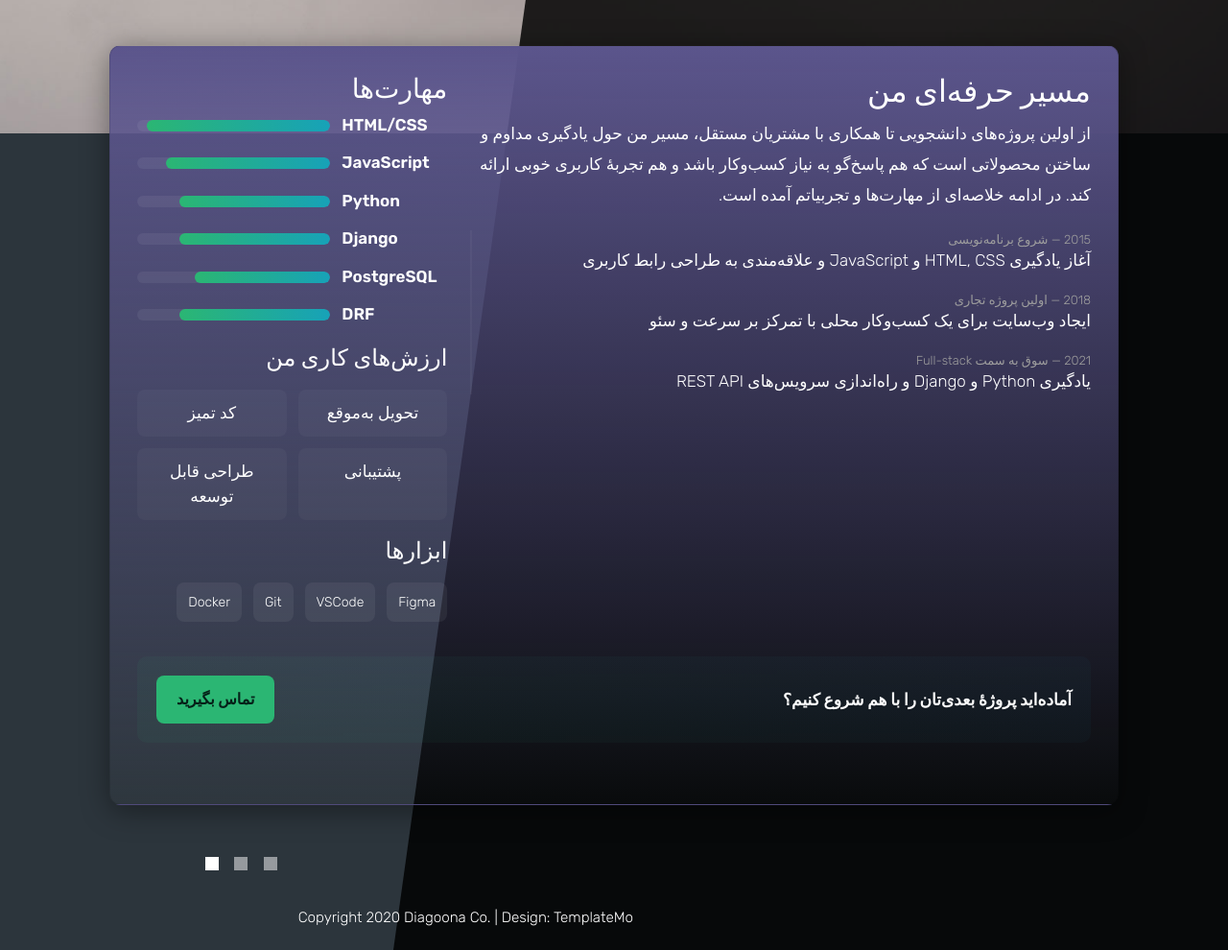
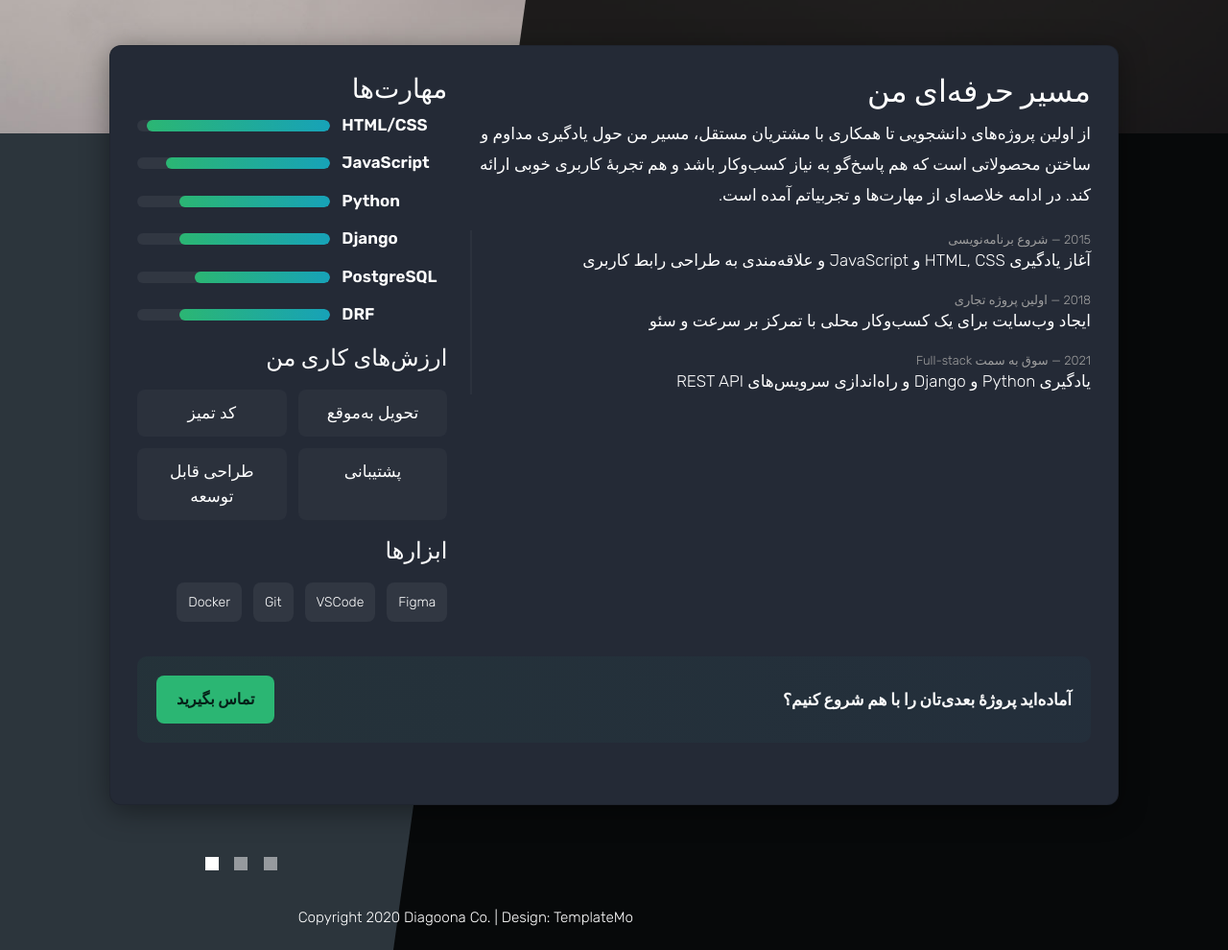
Before and after one commit to SoheilTK99/Project_hub, a Django app: page /about/ in a window 1280 px wide. Shown: the part 661-1651 px from the top of the page at 96% size. Run offline with Django 5.2, Linux system fonts and the light colour scheme; some libraries are stand-ins or nearby versions; some web fonts are replaced.

Commit message:
about page 2

```diff
--- a/home/templates/home/about.html
+++ b/home/templates/home/about.html
@@ -100,7 +100,7 @@
       text-align: right;
     }
     .card {
-      background: linear-gradient(180deg, rgba(91, 85, 140, 1), rgba(255, 255, 255, 0.01));
+      background: #242a36ff;
       padding: 28px;
       border-radius: 12px;
       box-shadow: 0 6px 30px rgba(0, 0, 0, 0.4);
@@ -243,7 +243,7 @@
 
       <div style="color:#fff">
         <h2>درباره من</h2>
-        <p class="lead" style="text-align: justify; direction: rtl;">سلام، من سهیل طالبی هستم با بیش از یک دهه تجربه تخصصی در طراحی و توسعه وب‌سایت‌های حرفه‌ای بر پایه‌ی جنگو و طراحی قالب‌های کاملاً اختصاصی. اگر به دنبال راه‌اندازی یک وب‌سایت شرکتی یا فروشگاهی با ظاهری شیک، هویت بصری منحصربه‌فرد و کدنویسی استاندارد هستید، اینجا جایی است که می‌توانید یک پروژه دقیق، اصولی و کاملاً مطابق نیاز کسب‌وکارتان داشته</p>
+        <p class="lead" style="text-align: justify; direction: rtl;"> سلام، من سهیل طالبی هستم با بیش از یک دهه تجربه تخصصی در طراحی و توسعه وب‌سایت‌های حرفه‌ای بر پایه‌ی جنگو و طراحی قالب‌های کاملاً اختصاصی. اگر به دنبال راه‌اندازی یک وب‌سایت شرکتی یا فروشگاهی با ظاهری شیک، هویت بصری منحصربه‌فرد و کدنویسی استاندارد هستید، اینجا جایی است که می‌توانید یک پروژه دقیق، اصولی و کاملاً مطابق نیاز کسب‌وکارتان داشته باشید </p>
 
         <div style="display:flex;gap:12px;margin-top:14px;flex-wrap:wrap">
           <div class="tool">طراحی UI</div>
```
